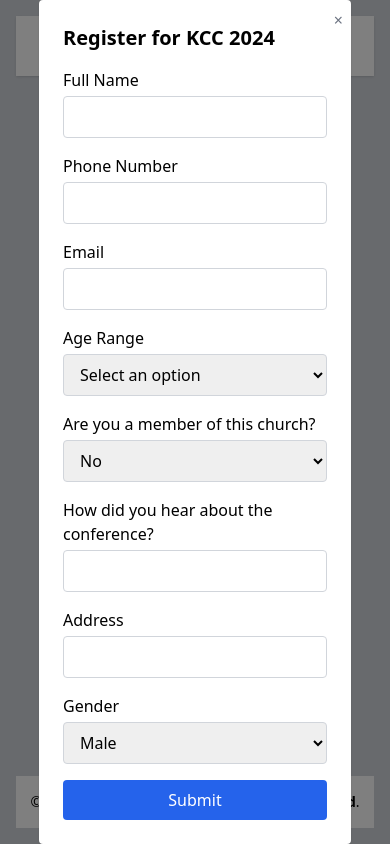
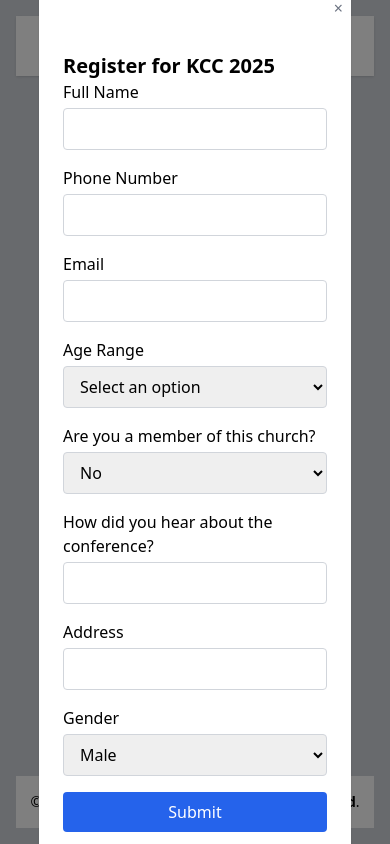
Before and after one commit to CodeLeom/event-management, a React (Vite) app: page / in a window 390 px wide. Both pictures are taken after a click on the button "Register". Built offline with nearby package versions, Linux system fonts and the light colour scheme; no server answers.

Commit message:
style: add margin top to small screen modal view

```diff
--- a/src/components/RegistrationModal.jsx
+++ b/src/components/RegistrationModal.jsx
@@ -67,7 +67,9 @@ export default function RegistrationModal({ onClose }) {
           </button>
           <h2 className="text-xl font-bold mb-4">Registration Successful!</h2>
           <p>Your 4-digit PIN is:</p>
-          <div className="text-3xl font-bold my-4 text-center">{generatedPin}</div>
+          <div className="text-3xl font-bold my-4 text-center">
+            {generatedPin}
+          </div>
           <p className="mb-4 text-center">
             Please keep this PIN safe. You’ll need it to check in each day.
           </p>
@@ -91,7 +93,7 @@ export default function RegistrationModal({ onClose }) {
         >
           &times;
         </button>
-        <h2 className="text-xl font-bold mb-4">Register for KCC 2024</h2>
+          <h2 className="text-xl font-bold mt-10">Register for KCC 2025</h2>
           <form onSubmit={handleSubmit} className="space-y-4">
             <div>
               <label className="block mb-1 font-medium">Full Name</label>
@@ -140,7 +142,9 @@ export default function RegistrationModal({ onClose }) {
               </select>
             </div>
             <div>
-            <label className="block mb-1 font-medium">Are you a member of this church?</label>
+              <label className="block mb-1 font-medium">
+                Are you a member of this church?
+              </label>
               <select
                 className="w-full border border-gray-300 rounded px-3 py-2"
                 value={isMember}
@@ -152,7 +156,9 @@ export default function RegistrationModal({ onClose }) {
               </select>
             </div>
             <div>
-            <label className="block mb-1 font-medium">How did you hear about the conference?</label>
+              <label className="block mb-1 font-medium">
+                How did you hear about the conference?
+              </label>
               <input
                 type="text"
                 className="w-full border border-gray-300 rounded px-3 py-2"
```
Lines whose indentation alone changed are shown as unchanged.
